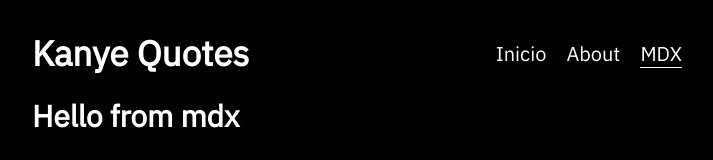
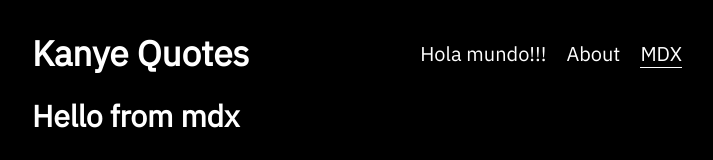
Before and after one commit to edmon1024/kanye-app, a Next.js app: page /mdx in a window 1280 px wide. Shown: the top 160 px of the page, without its empty margins (283-996 px from the left). Built offline with nearby package versions, Linux system fonts and the light colour scheme.

Commit message:
hello worldgit add .!

```diff
--- a/components/Header.js
+++ b/components/Header.js
@@ -32,7 +32,7 @@
       <h1>{children}</h1>
       <ul>
         <li>
-          <A href="/">Inicio</A>
+          <A href="/">Hola mundo!!!</A>
         </li>
         <li>
           <A href="/about">About</A>
```
